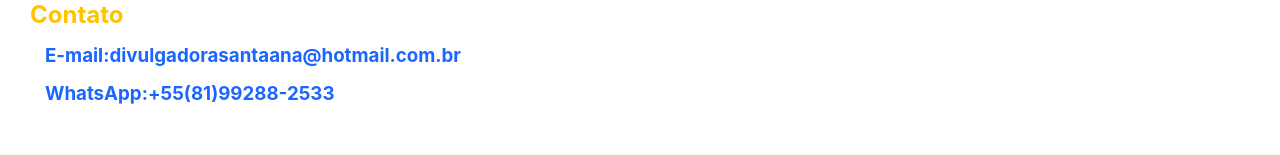
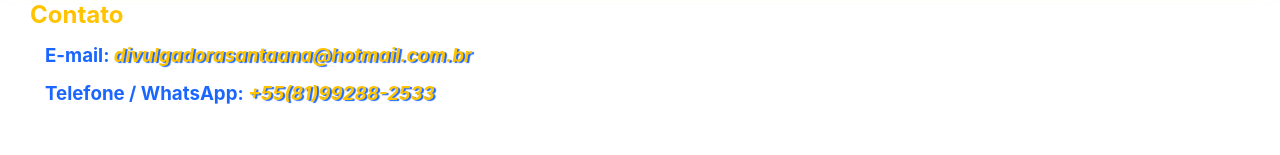
Before and after one commit to elielsondev/canoe_digital, a React (Create React App) app: page /contato in a window 1280 px wide. Shown: the part 230-385 px from the top of the page. Built offline with nearby package versions, Linux system fonts and the light colour scheme.

Commit message:
fix - contato

```diff
--- a/src/App.css
+++ b/src/App.css
@@ -220,7 +220,6 @@
 #video iframe {
   margin: 2px;
   width: 30vh;
-
   border-radius: 10px;
 }
 
@@ -257,3 +256,9 @@
   color: #1b66ff;
   margin: 15px;
 }
+
+a {
+  text-decoration: none;
+  color:#ffc300;
+  text-shadow: 2px 1px 1px #1B66FF;
+}
--- a/src/components/Audio.jsx
+++ b/src/components/Audio.jsx
@@ -1,8 +1,10 @@
 import React from "react";
-import logo from "../images/logo.png";
 import play from "../images/play.png";
+import pause from "../images/pause.png";
 
 function Audio() {
+  const player = [play, pause];
+
   return (
     <div id="radio">
       <div className="line">
@@ -14,7 +16,7 @@
         <p id="textInf">CANOÈ DIGITAL EM GOIANA-PE</p>
       </div>
 
-      <img id="player" src={play} alt="Player" width={50} />
+      <img id="player" src={player[0]} alt="Player" width={50} />
     </div>
   );
 }
--- a/src/components/Contact.jsx
+++ b/src/components/Contact.jsx
@@ -6,10 +6,16 @@
       <h1>Contato</h1>
 
       <h3>
-        <strong>E-mail:</strong>divulgadorasantaana@hotmail.com.br
+        E-mail:
+        <a href="mailto:divulgadorasantaana@hotmail.com.br?subject=Ouvinte%20Cano%C3%A9%20Digital%20FM" target="_blank" rel="noopener noreferrer">
+          <i> divulgadorasantaana@hotmail.com.br </i>
+        </a>
       </h3>
       <h3>
-        <strong>WhatsApp:</strong>+55(81)99288-2533
+        Telefone / WhatsApp:
+        <a href="https://wa.me/5581992882533" target="_blank" rel="noopener noreferrer">
+          <i> +55(81)99288-2533 </i>
+        </a>
       </h3>
     </section>
   );
--- a/src/components/Gallery.jsx
+++ b/src/components/Gallery.jsx
@@ -13,8 +13,9 @@
         <div id="videos">
           <h1>Videos</h1>
           <div id="video">
-            { videos.map((video) => {
+            { videos.map((video, i) => {
               return (<iframe
+              key={`video${i + 1}`}
               src={video}
               title="YouTube video player"
               frameborder="0"
@@ -27,8 +28,8 @@
         <div id="image">
           <h1>Fotos</h1>
           <figure id="album">
-            { albuns.map((album) => (
-              <img src={album} alt="Imagem" />
+            { albuns.map((album, i) => (
+              <img key={`img${i + 1}`} src={album} alt="Imagem" />
             )) }
           </figure>
         </div>
```
